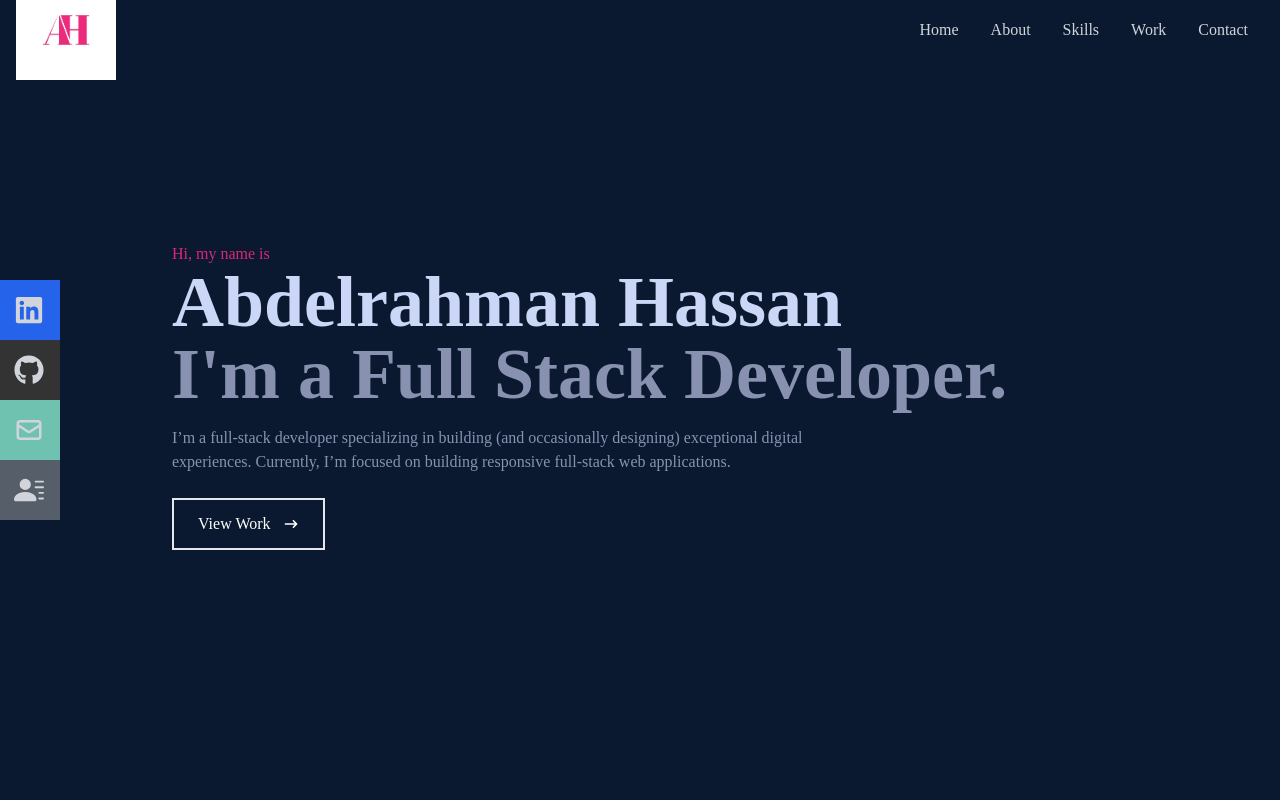
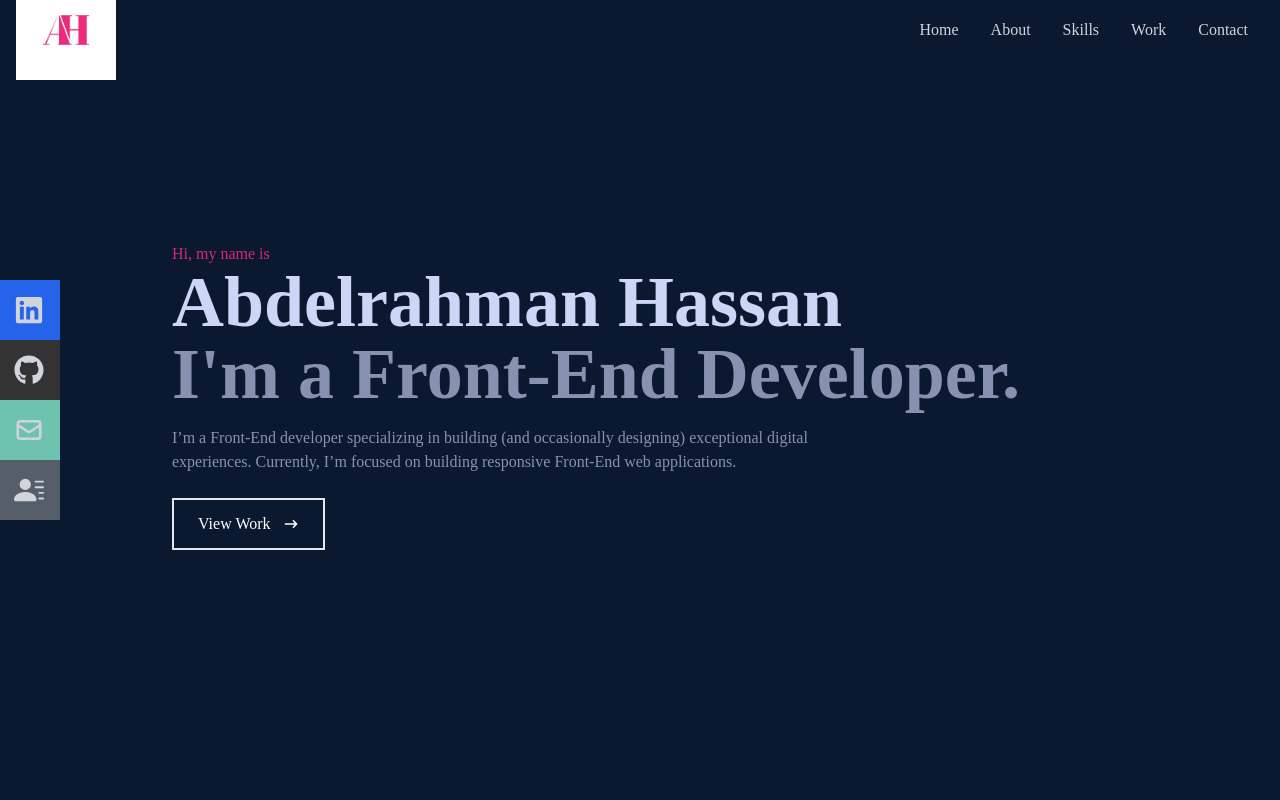
Before and after one commit to AbdelrahmanHassan888/portfolio-react-app, a React (Create React App) app: page / in a window 1280 px wide. Shown: the top 800 px of the page. Built offline with nearby package versions, Linux system fonts and the light colour scheme.

Commit message:
deployed wesbite

```diff
--- a/src/components/Contact.jsx
+++ b/src/components/Contact.jsx
@@ -6,7 +6,7 @@ const Contact = () => {
         <form method='POST' action="https://getform.io/f/25116e9a-c740-4b84-bd25-356338adf9f0" className='flex flex-col max-w-[600px] w-full'>
             <div className='pb-8'>
                 <p className='text-4xl font-bold inline border-b-4 border-pink-600 text-gray-300'>Contact</p>
-                <p className='text-gray-300 py-4'>Submit the form below or shoot me an email - abdelrahmanhassanmahmoud888@gmail.com</p>
+                <p className='text-gray-300 py-4'>Submit the form below or shoot me an email - abdelrahamanhassan01@gmail.com</p>
             </div>
             <input className='bg-[#ccd6f6] p-2' type="text" placeholder='Name' name='name' />
             <input className='my-4 p-2 bg-[#ccd6f6]' type="email" placeholder='Email' name='email' />
--- a/src/components/Home.jsx
+++ b/src/components/Home.jsx
@@ -11,12 +11,12 @@ const Home = () => {
           Abdelrahman Hassan
         </h1>
         <h2 className='text-4xl sm:text-7xl font-bold text-[#8892b0]'>
-          I'm a Full Stack Developer.
+          I'm a Front-End Developer.
         </h2>
         <p className='text-[#8892b0] py-4 max-w-[700px]'>
-          I’m a full-stack developer specializing in building (and occasionally
+          I’m a Front-End developer specializing in building (and occasionally
           designing) exceptional digital experiences. Currently, I’m focused on
-          building responsive full-stack web applications.
+          building responsive Front-End web applications.
         </p>
         <div>
           <button className='text-white group border-2 px-6 py-3 my-2 flex items-center hover:bg-pink-600 hover:border-pink-600'>
```
